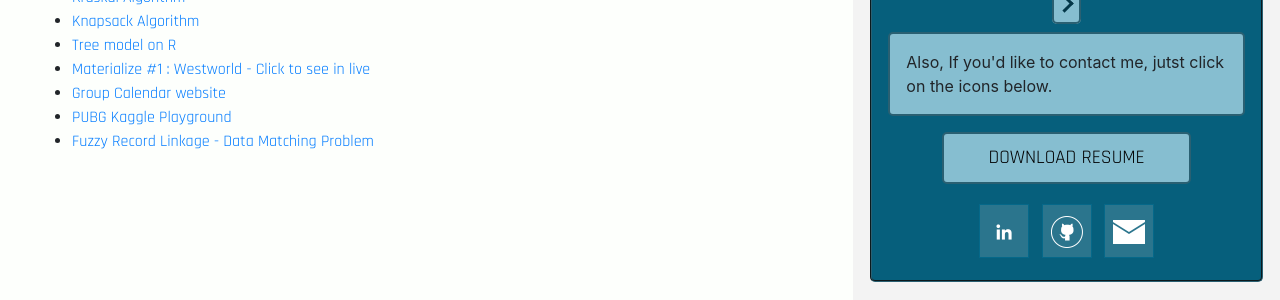
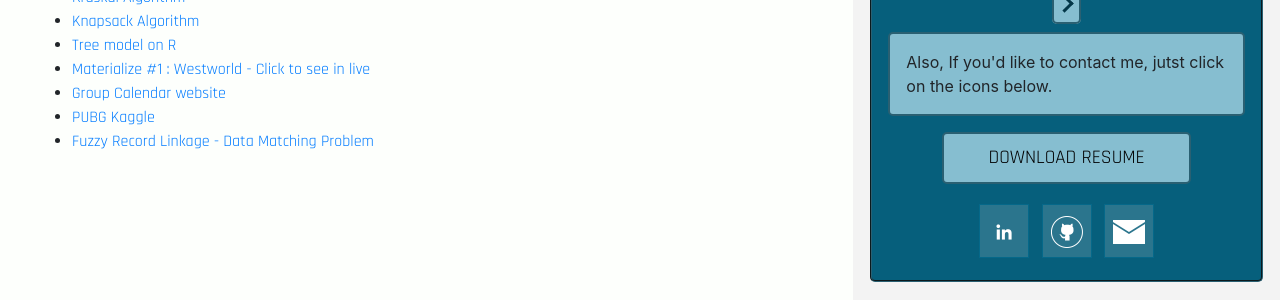
Before and after one commit to axeljeremy7/axeljeremy7.github.io, a Jekyll site: the page built from proyects/index.html, in a window 1280 px wide and 900 px high. Shown: the part 258-558 px from the top of the window. Built offline with Jekyll 4.4.1, drawn with Linux system fonts in a browser that asks for light colours.

Commit message:
Update _config.yml

```diff
--- a/_config.yml
+++ b/_config.yml
@@ -58,7 +58,7 @@ repo_urls:
     icon: ""
   PUBG:
     url: "https://github.com/axeljeremy7/PUBG"
-    label: "PUBG Kaggle Playground"
+    label: "PUBG Kaggle"
     icon: ""
   For SalesPage - Data Matching Problem:
     url: "https://github.com/OryGregS/SeniorProject"
```
